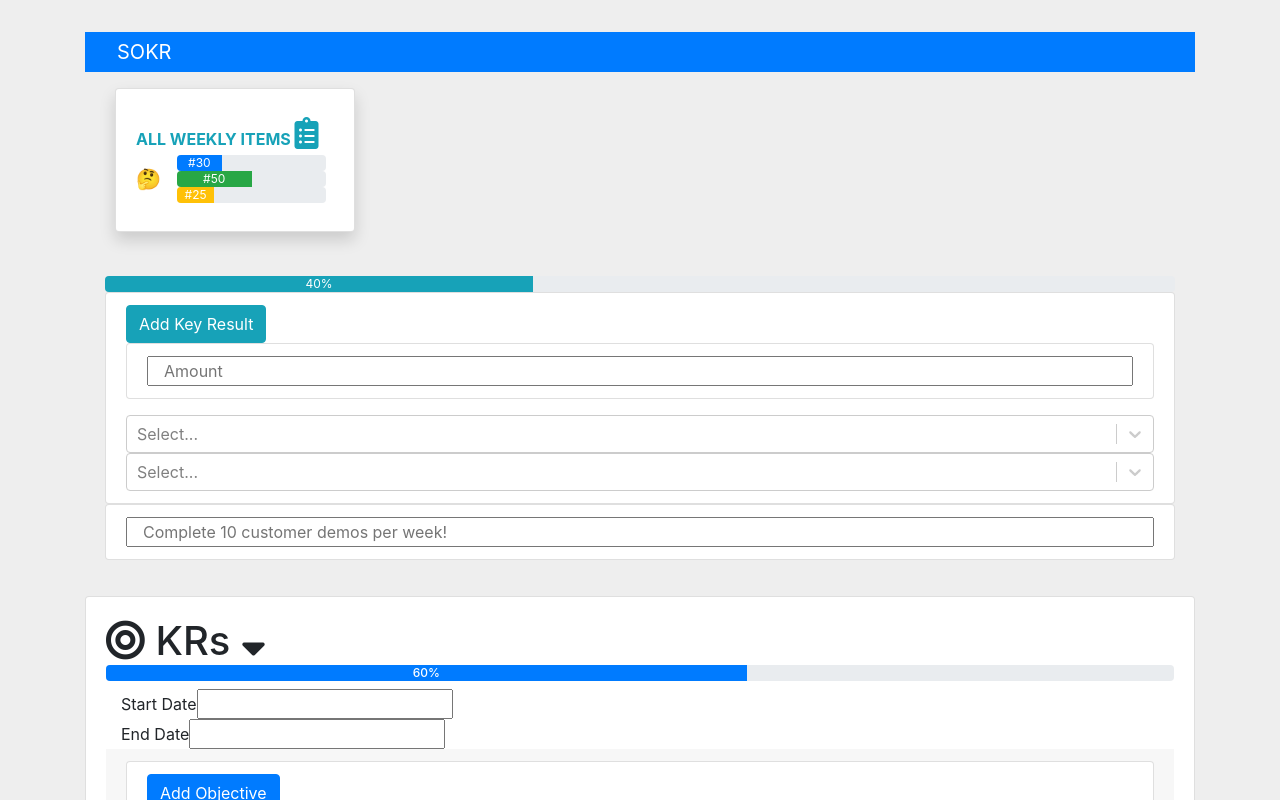
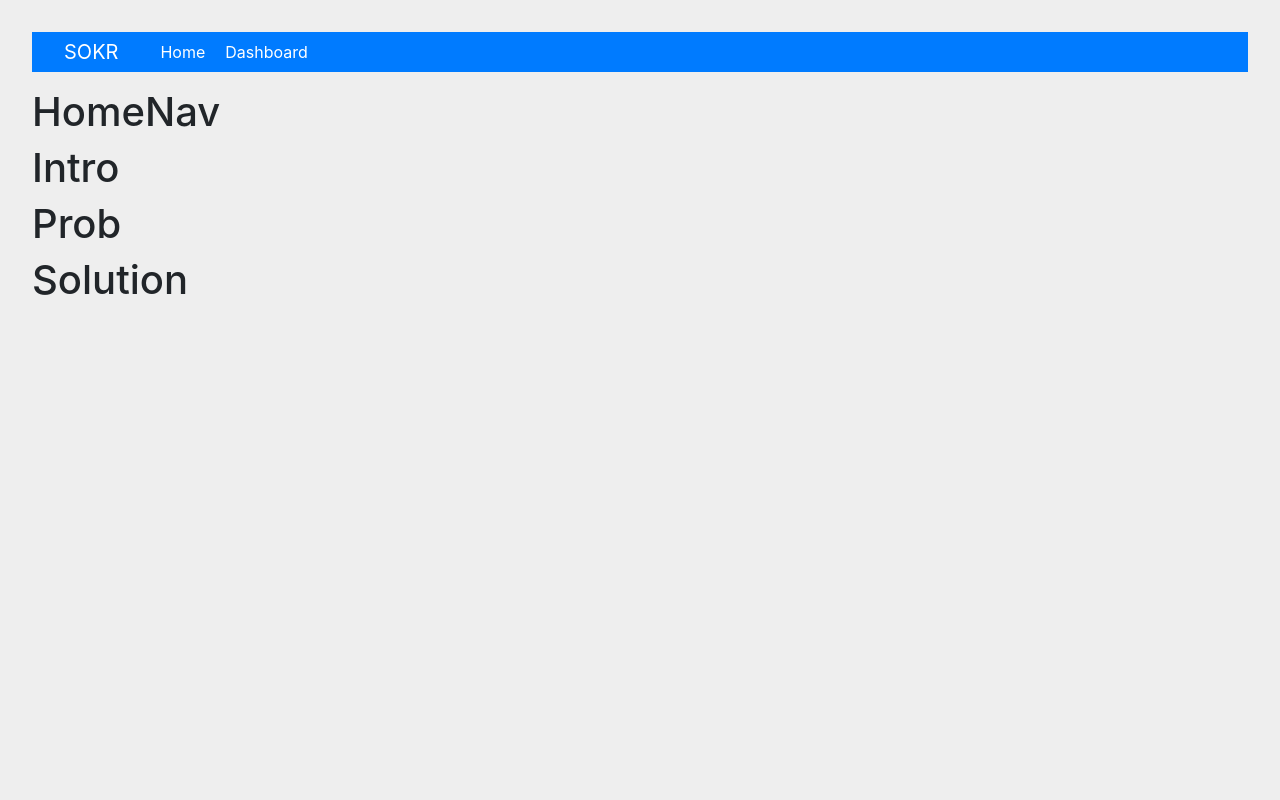
Before and after one commit to alexsjcho/smart-okr-react-redux-app, a React (Create React App) app: page / in a window 1280 px wide. Shown: the top 800 px of the page. Built offline with nearby package versions, Linux system fonts and the light colour scheme.

Commit message:
added React Router successfully

```diff
--- a/src/components/App.css
+++ b/src/components/App.css
@@ -5,3 +5,15 @@ body,
   background: #eee;
   padding: 1em;
 }
+a {
+  color: #ffffff;
+  margin: 0 10px;
+}
+
+a:hover {
+  color: #e3e3e3;
+}
+
+a i {
+  color: #000000;
+}
--- a/src/components/App.js
+++ b/src/components/App.js
@@ -2,25 +2,23 @@ import React, { Component } from "react";
 import "bootstrap/dist/css/bootstrap.min.css";
 
 import "./App.css";
-import AppNavBar from "./layouts/AppNavBar";
 import Dashboard from "./dashboard/Dashboard";
 
 import ObjectivesList from "./objectives/ObjectivesList";
 import PlanList from "./weeklyitems/PlanList";
 import ChallengeList from "./weeklyitems/ChallengeList";
 import AchievementList from "./weeklyitems/AchievementList";
-import KeyResult from "./keyresults/KeyResult";
+// import KeyResult from "./keyresults/KeyResult";
 
 class App extends Component {
   render() {
     return (
       <React.Fragment>
         <div className="container">
-          <AppNavBar />
           <div className="container">
             <Dashboard />
           </div>
-          <KeyResult />
+          {/* <KeyResult /> */}
           <ObjectivesList />
           <div className="container">
             <h2>Weekly Items</h2>
--- a/src/components/keyresults/KeyResult.js
+++ b/src/components/keyresults/KeyResult.js
@@ -9,13 +9,14 @@ class KeyResult extends Component {
   constructor(props) {
     super(props);
     const {
-      keyResult: { name, unit, unitCategory, toolOption },
+      keyResult: { name, unit, target, unitCategory, toolOption },
       objectiveId
     } = this.props;
 
     this.state = {
       keyResult: {
         name,
+        target,
         unit,
         unitCategory,
         toolOption
@@ -29,7 +30,14 @@ class KeyResult extends Component {
     e.preventDefault();
 
     const { onSubmit } = this.props;
-    const { keyResult, objectiveId, name, unit, unitCategory } = this.state;
+    const {
+      keyResult,
+      objectiveId,
+      name,
+      unit,
+      target,
+      unitCategory
+    } = this.state;
 
     //Check for Errors, Form Validation
     if (name === "") {
@@ -57,6 +65,7 @@ class KeyResult extends Component {
     this.setState({
       keyResult: {
         name: "",
+        target: "",
         unit: "",
         unitCategory: null,
         toolOption: null
@@ -121,20 +130,34 @@ class KeyResult extends Component {
               ) : null}
 
               {toolOption ? (
-                <img
-                  style={{ width: "30px", height: "30px" }}
-                  src={toolOption.imageURL}
-                  alt="new"
-                />
+                <Fragment>
+                  <span>
+                    <p>
+                      {" "}
+                      <b>Your KeyResult is Automated with</b>{" "}
+                    </p>
+                    <img
+                      style={{ width: "30px", height: "30px" }}
+                      src={toolOption.imageURL}
+                      alt="new"
+                    />
+                  </span>
+                </Fragment>
               ) : null}
 
               {/* KeyResults Metrics Section */}
               <TextInputGroup
                 name="unit"
-                placeholder="Amount"
+                placeholder="Current Amount"
                 value={this.state.keyResult.unit}
                 onChange={this.onChange}
                 error={errors.unit}
+              />
+              <TextInputGroup
+                name="target"
+                placeholder="Target Amount"
+                value={this.state.keyResult.unit}
+                onChange={this.onChange}
               />
               <InputSelect
                 name="unitCategory"
--- a/src/components/layouts/AppNavBar.js
+++ b/src/components/layouts/AppNavBar.js
@@ -1,23 +1,15 @@
 import React from "react";
-import { BrowserRouter as Router, Switch, Route } from "react-router-dom";
-
-// import NotFound from "../shared/NotFound";
-import Home from "../landingpage/Home";
+import { Link } from "react-router-dom";
 
 const AppNavBar = props => {
   const { branding } = props;
 
   return (
-    <Router>
-      <nav className="navbar navbar-expand-sm navbar-dark bg-primary mb-3 py-0">
-        <div className="nav-link navbar-brand"> {branding} </div>
-
-        <Switch>
-          <Route exact path="/home" component={Home} />
-          {/* <Route component={NotFound} /> */}
-        </Switch>
-      </nav>
-    </Router>
+    <nav className="navbar navbar-expand-sm navbar-dark bg-primary mb-3 py-0">
+      <div className="nav-link navbar-brand"> {branding} </div>
+      <Link to="/"> Home </Link>
+      <Link to="/dashboard"> Dashboard </Link>
+    </nav>
   );
 };
 
--- a/src/components/objectives/Objective.js
+++ b/src/components/objectives/Objective.js
@@ -174,7 +174,7 @@ class Objective extends Component {
 
           {objectiveName !== "" ? (
             <Fragment>
-              <h3>
+              <h4>
                 Key Results
                 <i
                   className="fas fa-sort-down"
@@ -184,7 +184,7 @@ class Objective extends Component {
                     })
                   }
                 />
-              </h3>
+              </h4>
               {showCardKeyResultInfo ? (
                 <Fragment>
                   {objectiveName ? (
--- a/src/components/shared/TextInputGroup.js
+++ b/src/components/shared/TextInputGroup.js
@@ -30,7 +30,4 @@ TextInputGroup.propTypes = {
   error: PropTypes.string
 };
 
-TextInputGroup.defaultProps = {
-  type: "text"
-};
 export default TextInputGroup;
--- a/src/components/weeklyitems/Plan.js
+++ b/src/components/weeklyitems/Plan.js
@@ -20,8 +20,9 @@ class Plan extends Component {
   };
 
   handleSubmit = e => {
+    e.preventDefault();
     const { onSubmit } = this.props;
-    e.preventDefault();
+
     onSubmit(this.state.plan);
     this.setState({
       plan: ""
--- a/src/index.js
+++ b/src/index.js
@@ -1,18 +1,29 @@
 import React from "react";
 import ReactDOM from "react-dom";
+import { BrowserRouter as Router, Route, Switch } from "react-router-dom";
 import { createStore } from "redux";
 import { Provider } from "react-redux";
 import middleware from "./middleware";
 
+import Home from "./components/landingpage/Home";
+import AppNavBar from "./components/layouts/AppNavBar";
 import App from "./components/App";
 import reducer from "./reducers";
+import NotFound from "./components/shared/NotFound";
 
 const store = createStore(reducer, middleware);
 console.log(store.getState());
 
 ReactDOM.render(
   <Provider store={store}>
-    <App />
+    <Router>
+      <AppNavBar />
+      <Switch>
+        <Route path="/" exact component={Home} />
+        <Route exact path="/dashboard" component={App} />
+        <Route component={NotFound} />
+      </Switch>
+    </Router>
   </Provider>,
   document.querySelector("#root")
 );
```
Also changed, not shown: 1 other file (tests, documents, lock files or other folders).
